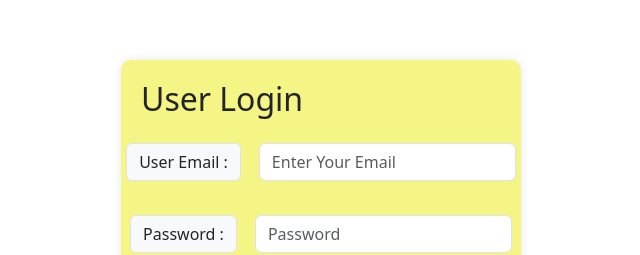
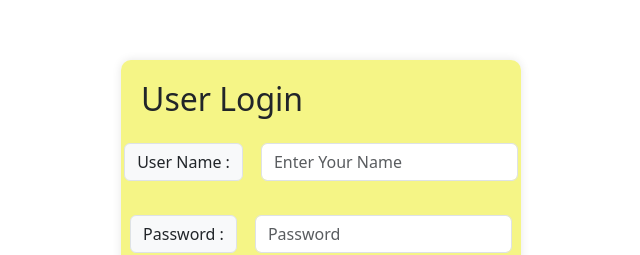
Before and after one commit to Bree-codes/BursaryApplicationProject, a React (Vite) app in the folder bursary-application-project/: page / in a window 1280 px wide. Shown: the part 185-440 px from the top of the page, without its empty margins (319-959 px from the left). Built offline with nearby package versions, Linux system fonts and the light colour scheme.

Commit message:
done on the login

```diff
--- a/bursary-application-project/src/App.jsx
+++ b/bursary-application-project/src/App.jsx
@@ -1,9 +1,9 @@
-import LoginForm from "./Layouts/LoginPageLayout.jsx";
+import LoginPage from "./Pages/LoginPage.jsx";
 
 function App() {
   return (
     <>
-      <LoginForm />
+        <LoginPage />
     </>
   )
 }
--- a/bursary-application-project/src/Components/InputComponent.jsx
+++ b/bursary-application-project/src/Components/InputComponent.jsx
@@ -6,7 +6,7 @@ const InputComponent = (props) =>{
     return(
         <>
             <InputGroup className={"m-0 p-2 justify-content-center container-fluid"}>
-        {/*    <table className={"justify-content-center"}>*/}
+        <table className={"justify-content-center"}>
                 <tbody>
                 <tr>
                     <td>
@@ -24,13 +24,11 @@ const InputComponent = (props) =>{
                                       /* eslint-disable-next-line react/prop-types */
                             placeholder={props.placeHolder}
                                       /* eslint-disable-next-line react/prop-types */
-                            required={props.required}
-                                      /* eslint-disable-next-line react/prop-types */
                             value={props.value}/>
                     </td>
             </tr>
                 </tbody>
-        {/*    </table>*/}
+            </table>
             </InputGroup>
         </>
     );
--- a/bursary-application-project/src/Layouts/LoginPageLayout.jsx
+++ b/bursary-application-project/src/Layouts/LoginPageLayout.jsx
@@ -1,20 +1,8 @@
 import { Container, Button } from 'react-bootstrap';
 import InputComponent from "../Components/InputComponent.jsx";
-import {useState} from "react";
 
-const LoginPageLayout = () => {
-    /*{ userEmail, setUserEmail, userPassword, setUserPassword, handleLogin }*/
-
-    const [userName, setUserName] = useState("");
-    const [password, setPassword] = useState("");
-
-    const handleLogin = () =>
-    {
-
-    }
-
-
-
+// eslint-disable-next-line react/prop-types
+const LoginPageLayout = ({ username, setUsername, password, setPassword, onChange }) => {
     return (
         <div
             style={{
@@ -31,15 +19,16 @@ const LoginPageLayout = () => {
                 boxShadow: '0 0 10px rgba(0, 0, 0, 0.1)',
                 backdropFilter: 'blur(5px)',
                 backgroundColor: 'rgba(235, 235, 15, 0.5)',
-                maxWidth: '400px' }}>
+                maxWidth: '400px'
+            }}>
 
                 <h2>User Login</h2>
                 <InputComponent
                     type={"text"}
-                    filedName="User Email : "
-                    placeHolder={"Enter Your Email"}
-                    value={userName}
-                    onChange={(e) => setUserName(e.target.value)}
+                    filedName="User Name : "
+                    placeHolder={"Enter Your Name"}
+                    value={username}
+                    onChange={(e) => setUsername(e.target.value)}
                     required={"true"}
                 />
                 <InputComponent
@@ -59,11 +48,10 @@ const LoginPageLayout = () => {
                         height: '10vh',
                         background: 'rgba(255, 255, 255, 0.5)',
                     }}
-
                     type={"submit"}
                     className={"m-0 p-2 justify-content-center container-fluid"}
                     variant={"none"}
-                    onClick={handleLogin}
+                    onClick={onChange}
                     required={"true"}
                 >
                     Login
--- /dev/null
+++ b/bursary-application-project/src/Pages/LoginPage.jsx
@@ -0,0 +1,29 @@
+import LoginPageLayout from "../Layouts/LoginPageLayout.jsx";
+import {useState} from "react";
+
+const LoginPage = () =>{
+
+    const [username, setUsername] = useState("");
+    const [password, setPassword] = useState("");
+
+    const handleLogin = () =>{
+        console.log(username)
+        console.log(password)
+
+        //pass the
+
+        //performing the cleanUp
+    }
+
+    return(
+        <>
+            <LoginPageLayout username={username}
+                             setUsername={setUsername}
+                             password={password}
+                             setPassword={setPassword}
+                             onChange={handleLogin}/>
+        </>
+    )
+}
+
+export default LoginPage;
```
